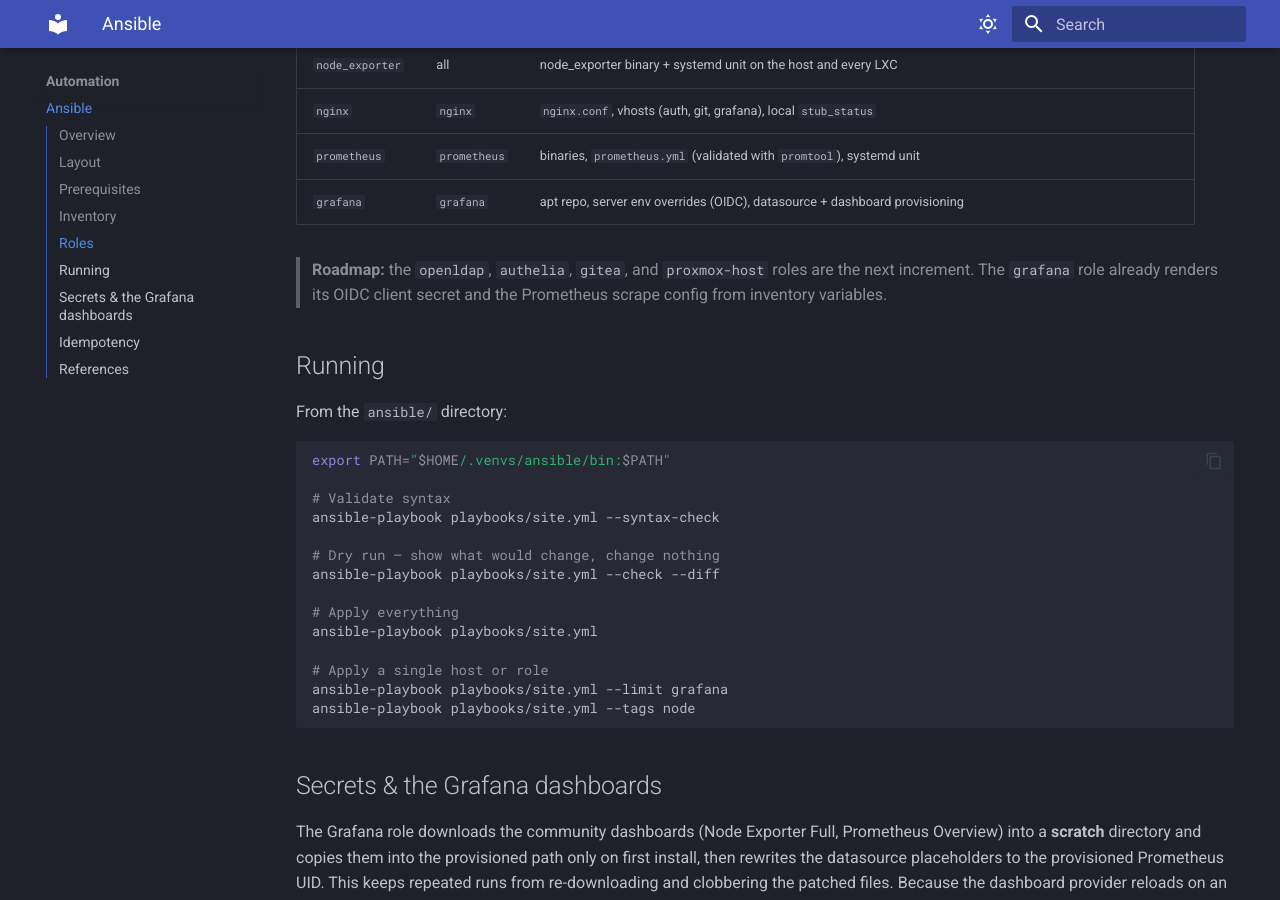
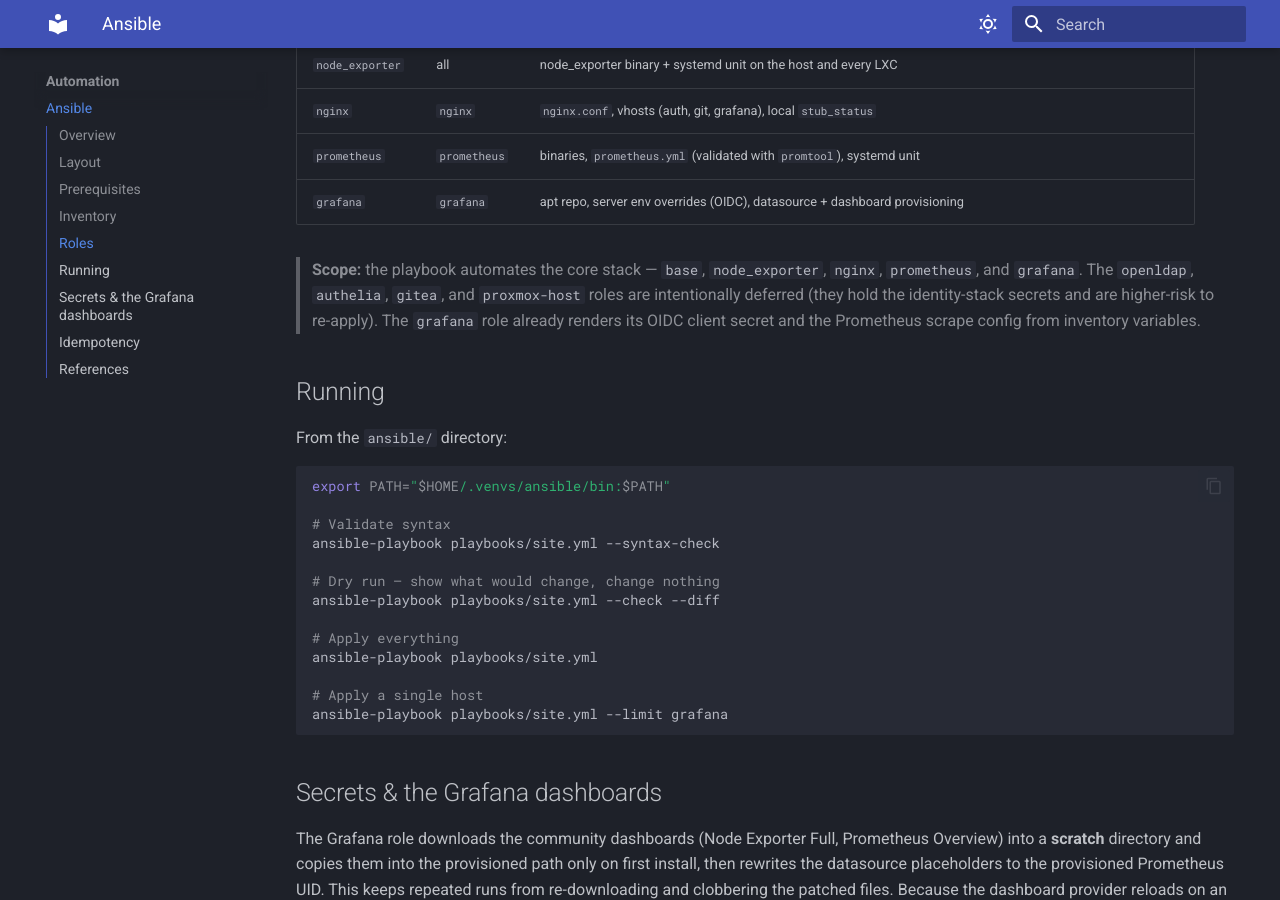
Before and after one commit to dmaljkovic/proxmox-homelab, an MkDocs documentation site: the page built from docs/08-automation/ansible.md, in a window 1280 px wide and 900 px high, scrolled down 2539 px. Built offline with MkDocs 1.6.1 and Material for MkDocs 9.7.7, drawn with Linux system fonts in a browser that asks for light colours.

Commit message:
Clarify Ansible automation scope (5 roles; identity-stack roles deferred)

````diff
--- a/docs/08-automation/ansible.md
+++ b/docs/08-automation/ansible.md
@@ -127,9 +127,11 @@ secrets file with `ansible-vault` instead.
 | `prometheus` | `prometheus` | binaries, `prometheus.yml` (validated with `promtool`), systemd unit |
 | `grafana` | `grafana` | apt repo, server env overrides (OIDC), datasource + dashboard provisioning |
 
-> **Roadmap:** the `openldap`, `authelia`, `gitea`, and `proxmox-host` roles are
-> the next increment. The `grafana` role already renders its OIDC client secret
-> and the Prometheus scrape config from inventory variables.
+> **Scope:** the playbook automates the core stack — `base`, `node_exporter`,
+> `nginx`, `prometheus`, and `grafana`. The `openldap`, `authelia`, `gitea`, and
+> `proxmox-host` roles are intentionally deferred (they hold the identity-stack
+> secrets and are higher-risk to re-apply). The `grafana` role already renders its
+> OIDC client secret and the Prometheus scrape config from inventory variables.
 
 ## Running
 
@@ -147,9 +149,8 @@ ansible-playbook playbooks/site.yml --check --diff
 # Apply everything
 ansible-playbook playbooks/site.yml
 
-# Apply a single host or role
+# Apply a single host
 ansible-playbook playbooks/site.yml --limit grafana
-ansible-playbook playbooks/site.yml --tags node
 ```
 
 ## Secrets & the Grafana dashboards
````
